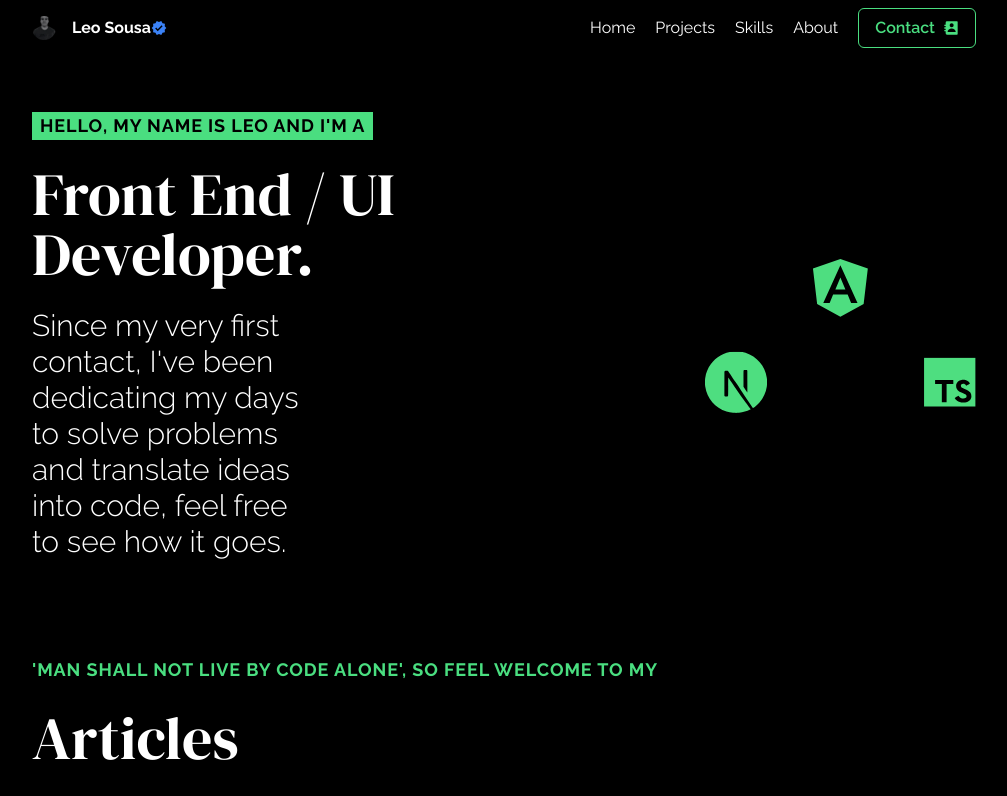
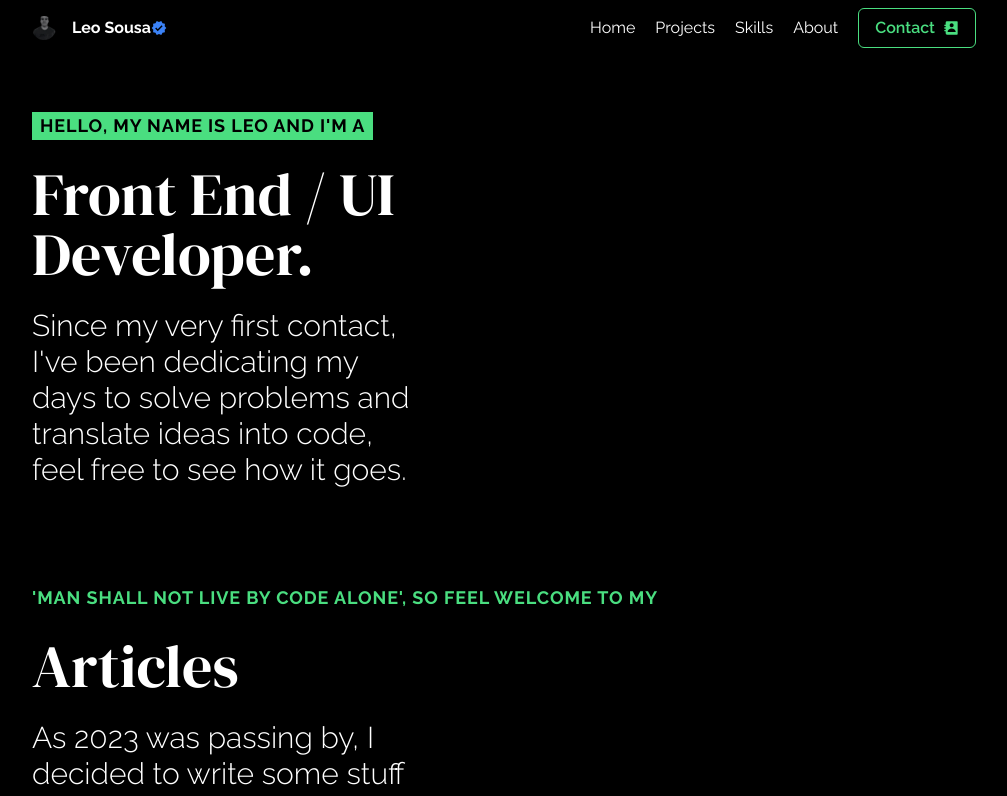
Before and after one commit to sousalmdev/portfoolio, a Next.js app: page / in a window 1280 px wide. Shown: the top 796 px of the page, without its empty margins (136-1143 px from the left). Built offline with nearby package versions, Linux system fonts and the light colour scheme.

Commit message:
Remove: SVG

```diff
--- a/app/components/introducing.tsx
+++ b/app/components/introducing.tsx
@@ -6,7 +6,7 @@ import Image from 'next/image';
 
 export const Introducing = () => {
     return (
-      <> <div className="flex items-center justify-center md:justify-between">
+      <>
         <div
           id="#presentation"
           className="animate-fade-in-bottom py-12 text-left w-11/12 md:w-full"
@@ -32,8 +32,6 @@ export const Introducing = () => {
           </p>
 
           </div>
-          <Image src={skillset} alt='skillset' className='md:flex hidden animate-pulse' />
-        </div>
       </>
     );
   };
```
